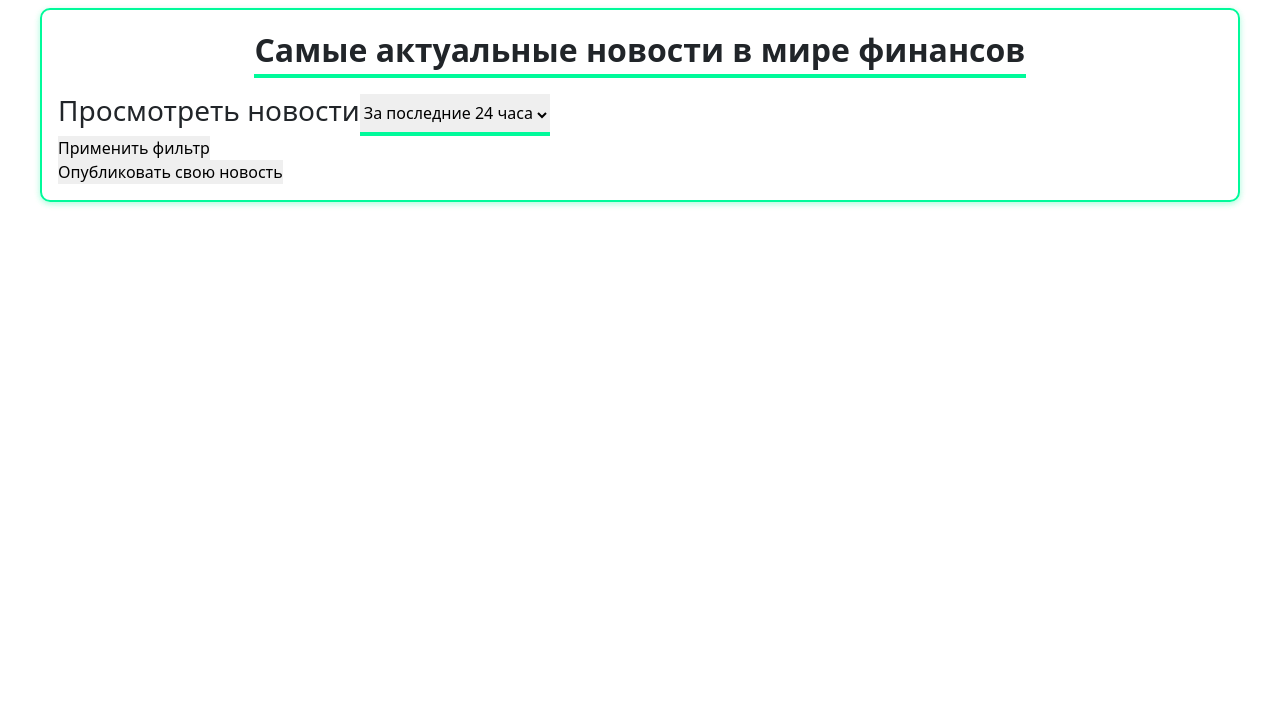
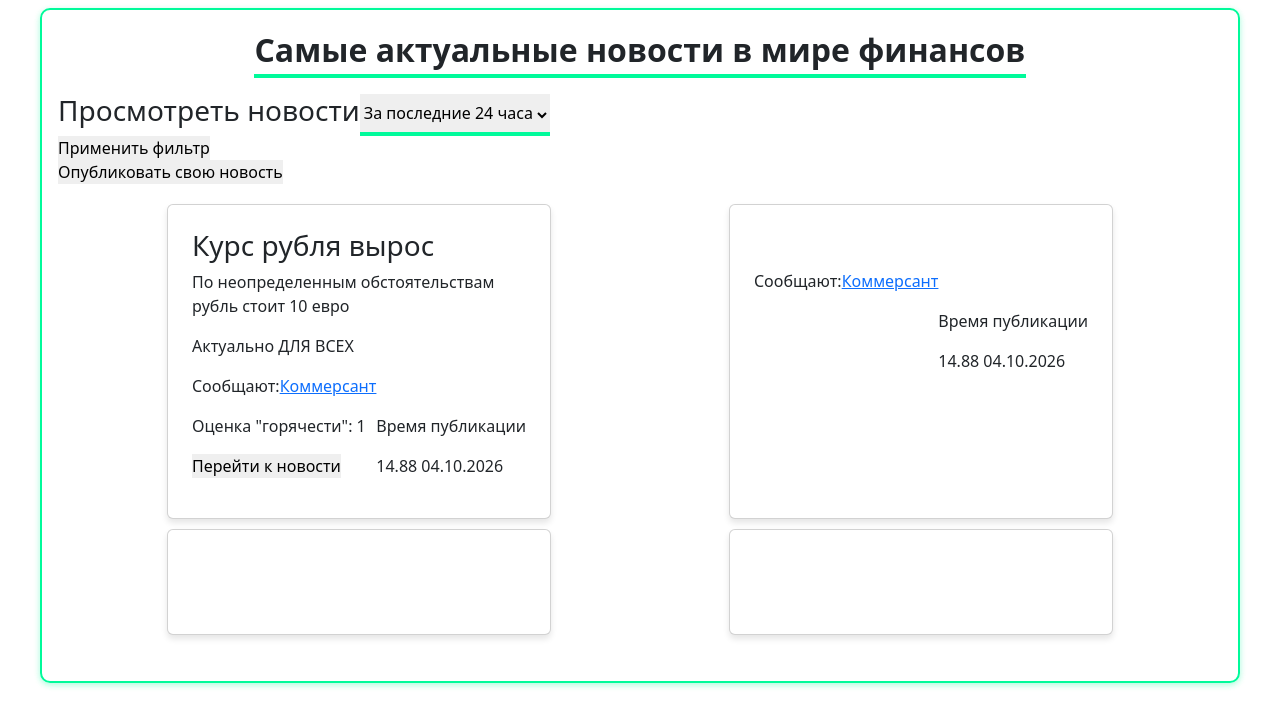
Before and after one commit to Karaseyka/FinamHac, a Flask app: page / in a window 1280 px wide. Shown: the top 727 px of the page. Run offline with Flask 3, Linux system fonts and the light colour scheme; some libraries are stand-ins or nearby versions.

Commit message:
web commit 2

```diff
--- a/main.py
+++ b/main.py
@@ -1,10 +1,16 @@
-from flask import Flask, render_template
+from flask import Flask, render_template, request
 
 app = Flask(__name__)
 
 
 @app.route('/')
 def index():
-    return render_template('news_page.html')
+    return render_template('news_list.html')
+
+
+@app.route('/news_page', methods=['POST'])
+def news_page():
+    data = request.get_json()
+    return render_template('news_page.html', ids=data[0])
 
 if __name__ == '__main__':    app.run()
--- a/static/scripts/app.js
+++ b/static/scripts/app.js
@@ -0,0 +1,22 @@
+let news_table = document.getElementById('news-container');
+
+news_table.addEventListener('click', async function(event) {
+    let id = event.target.id;
+    if (event.target.matches('button') && id) {
+        $.ajax({
+            url: '/news_page',
+            type: 'POST',
+            contentType: 'application/json',
+            data: JSON.stringify({
+                'item_id': id
+            }),
+            success: function(response) {
+                console.log(response);
+                location.reload;
+            },
+            error: function(error) {
+                console.log('Error!!!');
+            }
+        });
+    }
+});
--- a/static/styles/style.css
+++ b/static/styles/style.css
@@ -18,6 +18,8 @@
   :root {
     --title-size: 16px;
     --title-border: 2px;
+    --card-margin: 4px;
+    --card-width: 88vw;
   }
 }
 
@@ -30,6 +32,8 @@
   :root {
     --title-size: 24px;
     --title-border: 3px;
+    --card-margin: 5px;
+    --card-width: 42vw;
   }
 }
 
@@ -42,6 +46,8 @@
   :root {
     --title-size: 32px;
     --title-border: 4px;
+    --card-margin: 10px;
+    --card-width: 30vw;
   }
 }
 
@@ -70,9 +76,59 @@
 select,
 ::picker(select) {
   outline: none;
+  border-radius: 4px 4px 0 0;
 }
 
 select {
     border-bottom: var(--title-border) solid MediumSpringGreen;
     transition: 0.4s;
 }
+
+select:hover, select:focus {
+    background: #DCDCDC;
+}
+
+::picker(select) {
+    border: none;
+}
+
+option {
+    cursor: pointer;
+}
+
+option:hover {
+    background-color: gray;
+}
+
+.news-container {
+    display: flex;
+    justify-content: space-around;
+    flex-wrap: wrap;
+    padding: 20px;
+}
+
+.card {
+    width: var(--card-width);
+    background: white;
+    border-radius: 12px;
+    padding: 24px;
+    box-shadow: 0 4px 6px rgba(0, 0, 0, 0.1);
+    border: 1px solid #e0e0e0;
+    transition: all 0.3s ease;
+    margin-bottom: 10px;
+}
+
+.card:hover {
+    border: 1 solid MediumSpringGreen;
+    box-shadow: 0 2px 6px rgba(0, 250, 154, 0.12),
+              0 2px 6px rgba(0, 250, 154, 0.24);
+}
+
+.sources {
+    display: flex;
+}
+
+.last-line {
+    display: flex;
+    justify-content: space-between;
+}
--- a/templates/base.html
+++ b/templates/base.html
@@ -10,6 +10,8 @@
           rel="stylesheet"
           integrity="sha384-T3c6CoIi6uLrA9TneNEoa7RxnatzjcDSCmG1MXxSR1GAsXEV/Dwwykc2MPK8M2HN"
           crossorigin="anonymous">
+    <link rel="stylesheet" href="https://cdnjs.cloudflare.com/ajax/libs/animate.css/3.5.2/animate.min.css">
+
 </head>
 
 <body>
--- /dev/null
+++ b/templates/news_list.html
@@ -0,0 +1,96 @@
+{% extends "base.html" %}
+{% block content %}
+
+<div class="device-border">
+    <div class="upper-block">
+        <div class="page-title">
+            <p class="title-text">Самые актуальные новости в мире финансов</p>
+        </div>
+
+        <div>
+            <!--    Selecting news period-->
+            <div class="selecting-time">
+                <h3>Просмотреть новости</h3>
+                <select>
+                    <option value="24h" selected>За последние 24 часа</option>
+                    <option value="1h">За последний час</option>
+                    <option value="1w">За эту неделю</option>
+                </select>
+            </div>
+
+
+            <button>Применить фильтр</button>
+        </div>
+
+        <div>
+            <!--    News creation-->
+            <button>Опубликовать свою новость</button>
+        </div>
+    </div>
+    <div class="news-container" id="news-container">
+        <div class="card">
+            <h3 class="headline">Курс рубля вырос</h3>
+            <p class="description">По неопределенным обстоятельствам рубль стоит 10 евро</p>
+            <p class="why-not">Актуально ДЛЯ ВСЕХ</p>
+            <div class="sources">
+                <p>Сообщают: </p>
+                <a href="https://www.kommersant.ru/">Коммерсант</a>
+            </div>
+            <div class="last-line">
+                <div>
+                    <p class="hotness">Оценка "горячести": 1</p>
+                    <button id="1" class="standard-button">Перейти к новости</button>
+                </div>
+
+                <div>
+                    <p>Время публикации</p>
+                    <p class="timeline">14.88 04.10.2026</p>
+                </div>
+
+            </div>
+        </div>
+        <div class="card">
+            <h3 class="headline"></h3>
+            <p class="description"></p>
+            <p class="why-not"></p>
+            <div class="sources">
+                <p>Сообщают: </p>
+                <a href="https://www.kommersant.ru/">Коммерсант</a>
+            </div>
+            <div class="last-line">
+                <p class="hotness"></p>
+                <div>
+                    <p>Время публикации</p>
+                    <p class="timeline">14.88 04.10.2026</p>
+                </div>
+
+            </div>
+        </div>
+        <div class="card">
+            <h3 class="headline"></h3>
+            <p class="description"></p>
+            <p class="why-not"></p>
+            <div class="sources">
+                <a></a>
+            </div>
+            <div class="last-line">
+                <p class="hotness"></p>
+                <p class="timeline"></p>
+            </div>
+        </div>
+        <div class="card">
+            <h3 class="headline"></h3>
+            <p class="description"></p>
+            <p class="why-not"></p>
+            <div class="sources">
+                <a></a>
+            </div>
+            <div class="last-line">
+                <p class="hotness"></p>
+                <p class="timeline"></p>
+            </div>
+        </div>
+    </div>
+</div>
+<script src="../static/scripts/app.js"></script>
+{% endblock %}
--- a/templates/news_page.html
+++ b/templates/news_page.html
@@ -1,29 +1,5 @@
 {% extends "base.html" %}
 {% block content %}
-
-<div class="device-border">
-    <div class="page-title">
-        <p class="title-text">Самые актуальные новости в мире финансов</p>
-    </div>
-
-    <div>
-        <!--    Selecting news period-->
-        <div class="selecting-time">
-            <h3>Просмотреть новости</h3>
-            <select>
-                <option value="24h" selected>За последние 24 часа</option>
-                <option value="1h">За последний час</option>
-                <option value="1w">За эту неделю</option>
-            </select>
-        </div>
-
-        <button>Применить фильтр</button>
-    </div>
-
-    <div>
-        <!--    News creation-->
-        <button>Опубликовать свою новость</button>
-    </div>
-</div>
-
+<h1>Одна новость</h1>
+<p>{{ids}}</p>
 {% endblock %}
```
